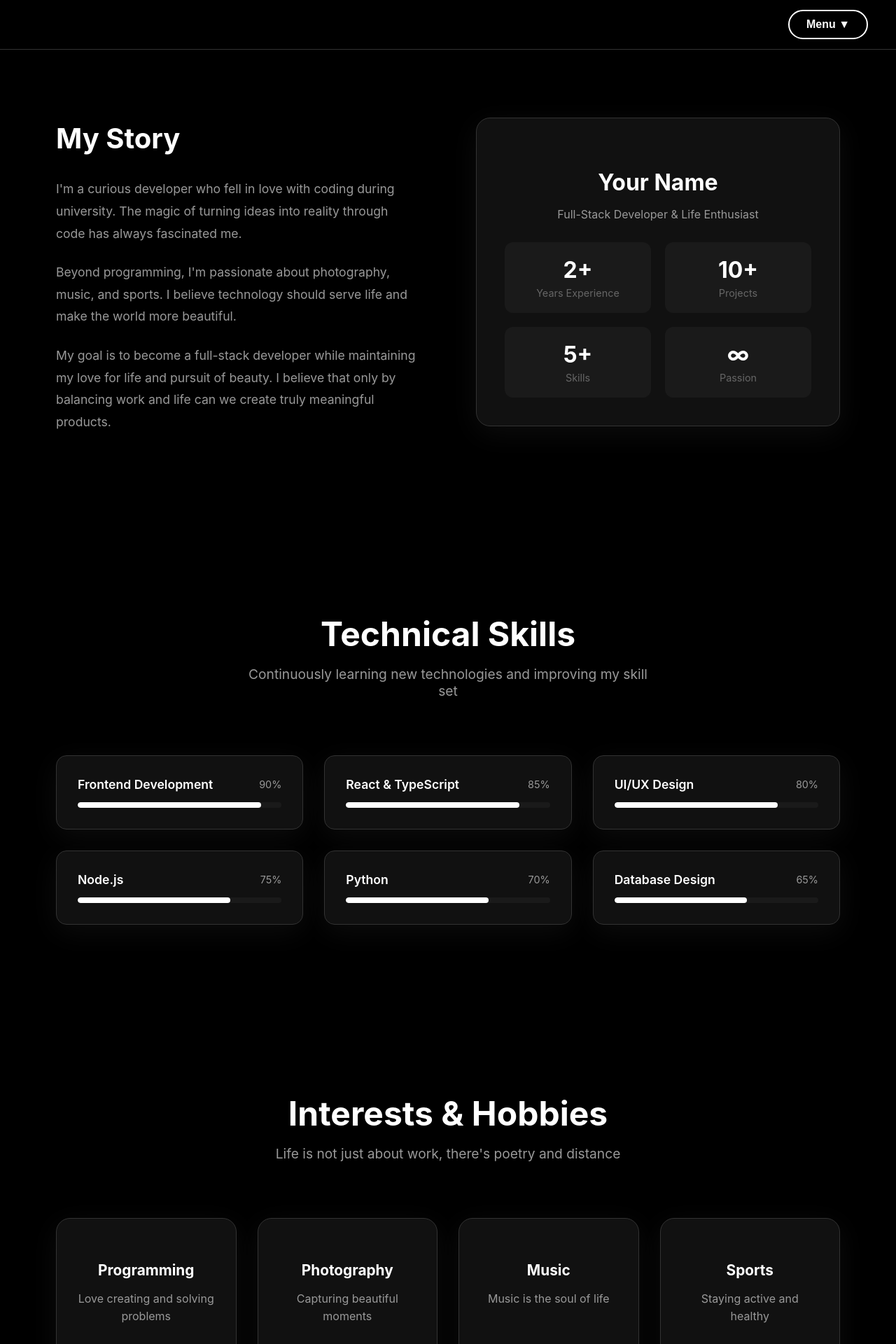
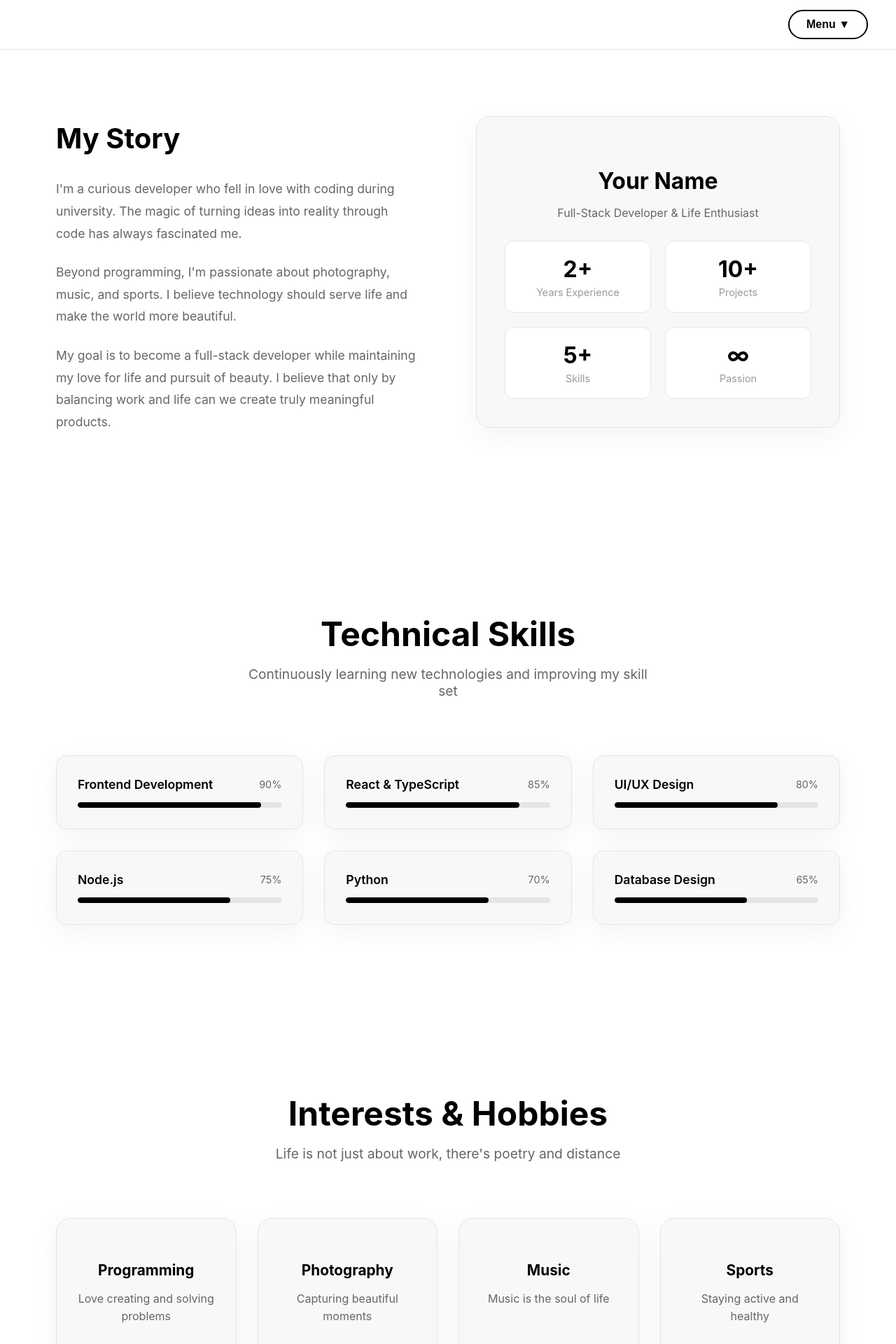
Before and after one commit to DoraZ-coder/personal-website, a React (Create React App) app: page /about in a window 1280 px wide. Shown: the top 1920 px of the page at 70% size. Built offline with nearby package versions, Linux system fonts and the light colour scheme.

Commit message:
Update About page to match homepage white background theme

```diff
--- a/src/pages/About.js
+++ b/src/pages/About.js
@@ -31,15 +31,15 @@ const About = () => {
   ];
 
   return (
-    <div style={{ minHeight: '100vh', background: '#000000' }}>
+    <div style={{ minHeight: '100vh', background: '#ffffff' }}>
       {/* Top Navigation Bar */}
       <nav style={{
         position: 'fixed',
         top: 0,
         left: 0,
         right: 0,
-        background: 'rgba(0, 0, 0, 0.95)',
-        borderBottom: '1px solid #333',
+        background: 'rgba(255, 255, 255, 0.95)',
+        borderBottom: '1px solid #e5e5e5',
         zIndex: 1000,
         backdropFilter: 'blur(10px)'
       }}>
@@ -58,8 +58,8 @@ const About = () => {
               onClick={() => setMenuOpen(!menuOpen)}
               style={{
                 background: 'transparent',
-                border: '2px solid #ffffff',
-                color: '#ffffff',
+                border: '2px solid #000000',
+                color: '#000000',
                 padding: '10px 24px',
                 borderRadius: '25px',
                 fontSize: '16px',
@@ -69,12 +69,12 @@ const About = () => {
                 whiteSpace: 'nowrap'
               }}
               onMouseEnter={(e) => {
-                e.target.style.background = '#ffffff';
-                e.target.style.color = '#000';
+                e.target.style.background = '#000000';
+                e.target.style.color = '#ffffff';
               }}
               onMouseLeave={(e) => {
                 e.target.style.background = 'transparent';
-                e.target.style.color = '#ffffff';
+                e.target.style.color = '#000000';
               }}
             >
               Menu {menuOpen ? '▲' : '▼'}
@@ -86,12 +86,12 @@ const About = () => {
                 position: 'absolute',
                 top: '60px',
                 right: 0,
-                background: 'rgba(0, 0, 0, 0.98)',
-                border: '1px solid #333',
+                background: 'rgba(255, 255, 255, 0.98)',
+                border: '1px solid #e5e5e5',
                 borderRadius: '12px',
                 padding: '12px',
                 minWidth: '200px',
-                boxShadow: '0 8px 32px rgba(255, 255, 255, 0.1)',
+                boxShadow: '0 8px 32px rgba(0, 0, 0, 0.1)',
                 backdropFilter: 'blur(10px)'
               }}>
                 {mainSections.map((section) => (
@@ -100,7 +100,7 @@ const About = () => {
                     href={section.link}
                     style={{
                       display: 'block',
-                      color: '#ffffff',
+                      color: '#000000',
                       textDecoration: 'none',
                       padding: '12px 16px',
                       borderRadius: '8px',
@@ -108,7 +108,7 @@ const About = () => {
                       fontSize: '15px'
                     }}
                     onMouseEnter={(e) => {
-                      e.target.style.background = 'rgba(255, 255, 255, 0.1)';
+                      e.target.style.background = 'rgba(0, 0, 0, 0.05)';
                     }}
                     onMouseLeave={(e) => {
                       e.target.style.background = 'transparent';
@@ -127,7 +127,7 @@ const About = () => {
       <section style={{
         paddingTop: '140px',
         paddingBottom: '100px',
-        background: '#000000'
+        background: '#ffffff'
       }}>
         <div style={{
           maxWidth: '1200px',
@@ -144,7 +144,7 @@ const About = () => {
               <h2 style={{
                 fontSize: '2.5rem',
                 fontWeight: 'bold',
-                color: '#ffffff',
+                color: '#000000',
                 marginBottom: '2rem'
               }}>
                 My Story
@@ -152,7 +152,7 @@ const About = () => {
               <div style={{
                 fontSize: '1.1rem',
                 lineHeight: 1.8,
-                color: '#999'
+                color: '#666'
               }}>
                 <p style={{ marginBottom: '1.5rem' }}>
                   I'm a curious developer who fell in love with coding during university.
@@ -171,23 +171,23 @@ const About = () => {
             </div>
 
             <div style={{
-              background: '#111',
-              border: '1px solid #333',
+              background: '#f8f8f8',
+              border: '1px solid #e5e5e5',
               borderRadius: '20px',
               padding: '40px',
               textAlign: 'center',
-              boxShadow: '0 10px 40px rgba(255,255,255,0.05)'
+              boxShadow: '0 10px 40px rgba(0,0,0,0.05)'
             }}>
               <h3 style={{
                 fontSize: '2rem',
                 fontWeight: 'bold',
                 marginBottom: '10px',
-                color: '#ffffff'
+                color: '#000000'
               }}>
                 Your Name
               </h3>
               <p style={{
-                color: '#999',
+                color: '#666',
                 marginBottom: '30px'
               }}>
                 Full-Stack Developer & Life Enthusiast
@@ -199,81 +199,85 @@ const About = () => {
                 gap: '20px'
               }}>
                 <div style={{
-                  background: '#1a1a1a',
+                  background: '#ffffff',
                   padding: '20px',
-                  borderRadius: '12px'
+                  borderRadius: '12px',
+                  border: '1px solid #e5e5e5'
                 }}>
                   <div style={{
                     fontSize: '2rem',
                     fontWeight: 'bold',
                     marginBottom: '5px',
-                    color: '#ffffff'
+                    color: '#000000'
                   }}>
                     2+
                   </div>
                   <div style={{
                     fontSize: '0.9rem',
-                    color: '#666'
+                    color: '#999'
                   }}>
                     Years Experience
                   </div>
                 </div>
                 <div style={{
-                  background: '#1a1a1a',
+                  background: '#ffffff',
                   padding: '20px',
-                  borderRadius: '12px'
+                  borderRadius: '12px',
+                  border: '1px solid #e5e5e5'
                 }}>
                   <div style={{
                     fontSize: '2rem',
                     fontWeight: 'bold',
                     marginBottom: '5px',
-                    color: '#ffffff'
+                    color: '#000000'
                   }}>
                     10+
                   </div>
                   <div style={{
                     fontSize: '0.9rem',
-                    color: '#666'
+                    color: '#999'
                   }}>
                     Projects
                   </div>
                 </div>
                 <div style={{
-                  background: '#1a1a1a',
+                  background: '#ffffff',
                   padding: '20px',
-                  borderRadius: '12px'
+                  borderRadius: '12px',
+                  border: '1px solid #e5e5e5'
                 }}>
                   <div style={{
                     fontSize: '2rem',
                     fontWeight: 'bold',
                     marginBottom: '5px',
-                    color: '#ffffff'
+                    color: '#000000'
                   }}>
                     5+
                   </div>
                   <div style={{
                     fontSize: '0.9rem',
-                    color: '#666'
+                    color: '#999'
                   }}>
                     Skills
                   </div>
                 </div>
                 <div style={{
-                  background: '#1a1a1a',
+                  background: '#ffffff',
                   padding: '20px',
-                  borderRadius: '12px'
+                  borderRadius: '12px',
+                  border: '1px solid #e5e5e5'
                 }}>
                   <div style={{
                     fontSize: '2rem',
                     fontWeight: 'bold',
                     marginBottom: '5px',
-                    color: '#ffffff'
+                    color: '#000000'
                   }}>
                     ∞
                   </div>
                   <div style={{
                     fontSize: '0.9rem',
-                    color: '#666'
+                    color: '#999'
                   }}>
                     Passion
                   </div>
@@ -287,7 +291,7 @@ const About = () => {
       {/* Skills Section */}
       <section style={{
         padding: '100px 0',
-        background: '#000000'
+        background: '#ffffff'
       }}>
         <div style={{
           maxWidth: '1200px',
@@ -301,14 +305,14 @@ const About = () => {
             <h2 style={{
               fontSize: '3rem',
               fontWeight: 'bold',
-              color: '#ffffff',
+              color: '#000000',
               marginBottom: '1rem'
             }}>
               Technical Skills
             </h2>
             <p style={{
               fontSize: '1.2rem',
-              color: '#999',
+              color: '#666',
               maxWidth: '600px',
               margin: '0 auto'
             }}>
@@ -323,11 +327,11 @@ const About = () => {
           }}>
             {skills.map((skill, index) => (
               <div key={skill.name} style={{
-                background: '#111',
+                background: '#f8f8f8',
                 borderRadius: '15px',
                 padding: '30px',
-                boxShadow: '0 10px 40px rgba(255,255,255,0.05)',
-                border: '1px solid #333'
+                boxShadow: '0 10px 40px rgba(0,0,0,0.05)',
+                border: '1px solid #e5e5e5'
               }}>
                 <div style={{
                   display: 'flex',
@@ -337,13 +341,13 @@ const About = () => {
                 }}>
                   <span style={{
                     fontWeight: '600',
-                    color: '#ffffff',
+                    color: '#000000',
                     fontSize: '1.1rem'
                   }}>
                     {skill.name}
                   </span>
                   <span style={{
-                    color: '#999',
+                    color: '#666',
                     fontSize: '0.9rem'
                   }}>
                     {skill.level}%
@@ -352,14 +356,14 @@ const About = () => {
                 <div style={{
                   width: '100%',
                   height: '8px',
-                  background: '#1a1a1a',
+                  background: '#e5e5e5',
                   borderRadius: '4px',
                   overflow: 'hidden'
                 }}>
                   <div style={{
                     width: `${skill.level}%`,
                     height: '100%',
-                    background: '#ffffff',
+                    background: '#000000',
                     borderRadius: '4px',
                     transition: 'width 1s ease-in-out'
                   }} />
@@ -373,7 +377,7 @@ const About = () => {
       {/* Interests Section */}
       <section style={{
         padding: '100px 0 100px 0',
-        background: '#000000'
+        background: '#ffffff'
       }}>
         <div style={{
           maxWidth: '1200px',
@@ -387,14 +391,14 @@ const About = () => {
             <h2 style={{
               fontSize: '3rem',
               fontWeight: 'bold',
-              color: '#ffffff',
+              color: '#000000',
               marginBottom: '1rem'
             }}>
               Interests & Hobbies
             </h2>
             <p style={{
               fontSize: '1.2rem',
-              color: '#999',
+              color: '#666',
               maxWidth: '600px',
               margin: '0 auto'
             }}>
@@ -409,34 +413,34 @@ const About = () => {
           }}>
             {interests.map((interest, index) => (
               <div key={interest.title} style={{
-                background: '#111',
+                background: '#f8f8f8',
                 borderRadius: '20px',
                 padding: '40px 30px',
                 textAlign: 'center',
-                boxShadow: '0 10px 40px rgba(255,255,255,0.05)',
-                border: '1px solid #333',
+                boxShadow: '0 10px 40px rgba(0,0,0,0.05)',
+                border: '1px solid #e5e5e5',
                 transition: 'all 0.3s ease'
               }}
               onMouseEnter={(e) => {
                 e.currentTarget.style.transform = 'translateY(-10px)';
-                e.currentTarget.style.boxShadow = '0 20px 60px rgba(255,255,255,0.1)';
-                e.currentTarget.style.borderColor = '#666';
+                e.currentTarget.style.boxShadow = '0 20px 60px rgba(0,0,0,0.1)';
+                e.currentTarget.style.borderColor = '#ccc';
               }}
               onMouseLeave={(e) => {
                 e.currentTarget.style.transform = 'translateY(0)';
-                e.currentTarget.style.boxShadow = '0 10px 40px rgba(255,255,255,0.05)';
-                e.currentTarget.style.borderColor = '#333';
+                e.currentTarget.style.boxShadow = '0 10px 40px rgba(0,0,0,0.05)';
+                e.currentTarget.style.borderColor = '#e5e5e5';
               }}>
                 <h3 style={{
                   fontSize: '1.3rem',
                   fontWeight: 'bold',
-                  color: '#ffffff',
+                  color: '#000000',
                   marginBottom: '15px'
                 }}>
                   {interest.title}
                 </h3>
                 <p style={{
-                  color: '#999',
+                  color: '#666',
                   lineHeight: 1.6
                 }}>
                   {interest.description}
```
